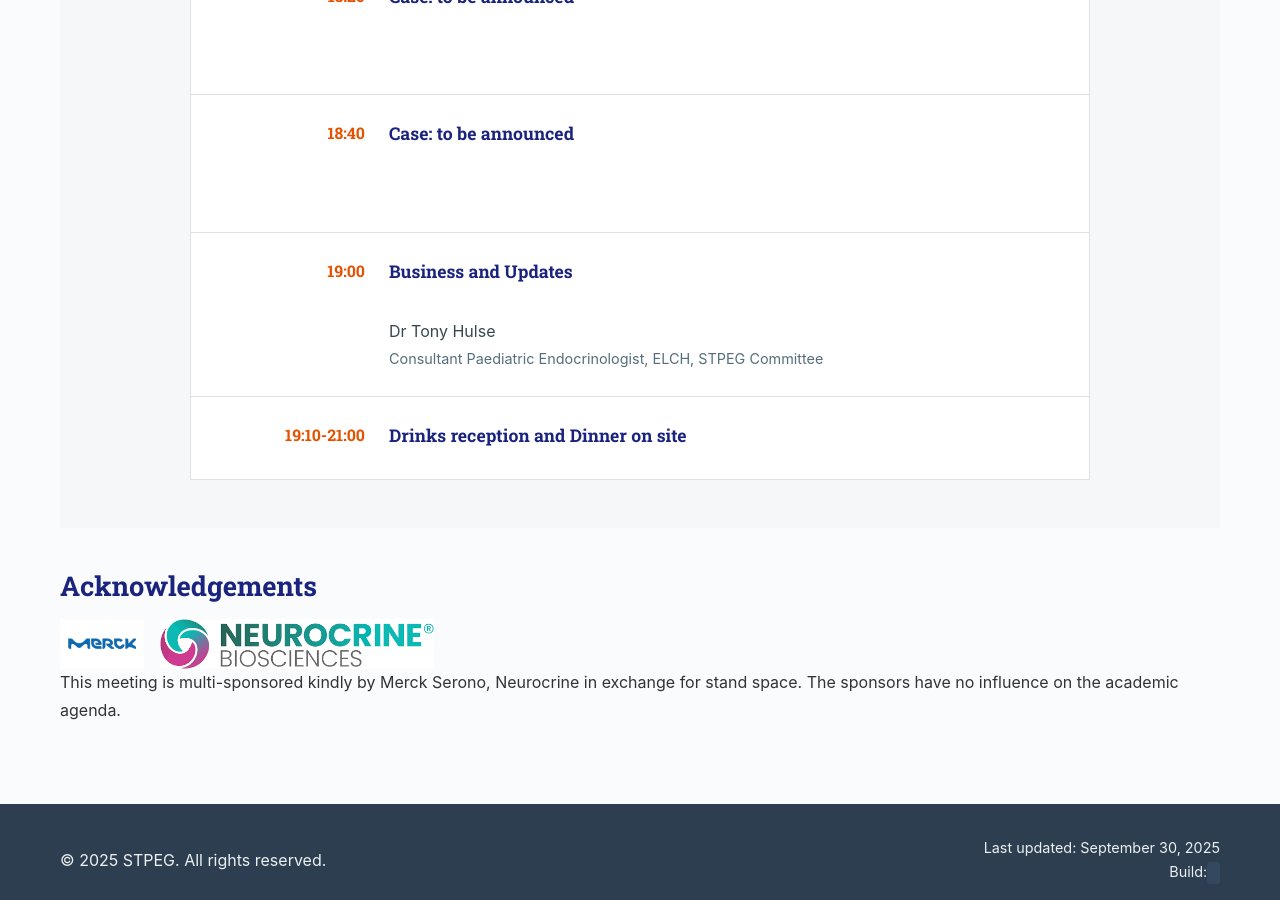
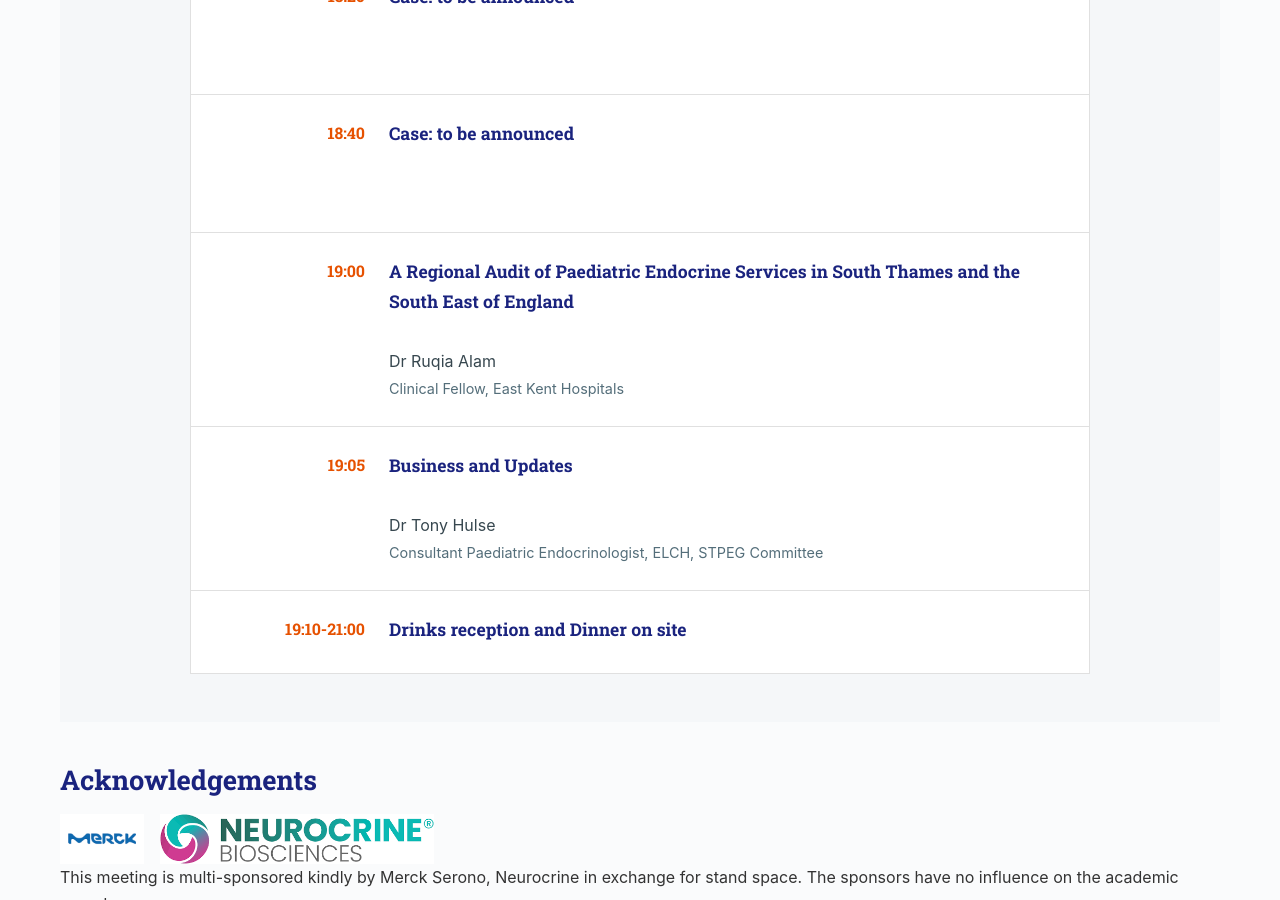
Before and after one commit to eatyourpeas/stpeg, a Jekyll site: the page built from _events/autumn-2025.md, in a window 1280 px wide and 900 px high, scrolled down 2880 px. Built offline with Jekyll 4.4.1, drawn with Linux system fonts in a browser that asks for light colours.

Commit message:
add ruqia

```diff
--- a/Gemfile
+++ b/Gemfile
@@ -13,6 +13,7 @@ gem "webrick"
 group :jekyll_plugins do
   gem "jekyll-feed", "~> 0.12"
   gem "jekyll-sitemap"
+  gem "ruby-lsp"
 end
 
 # Windows and JRuby does not include zoneinfo files, so bundle the tzinfo-data gem
--- a/_events/autumn-2025.md
+++ b/_events/autumn-2025.md
@@ -51,6 +51,10 @@ schedule:
     speaker: ""
     description: ""
   - time: "19:00"
+    title: "A Regional Audit of Paediatric Endocrine Services in South Thames and the South East of England"
+    speaker: "Dr Ruqia Alam"
+    description: "Clinical Fellow, East Kent Hospitals"
+  - time: "19:05"
     title: "Business and Updates"
     speaker: "Dr Tony Hulse"
     description: "Consultant Paediatric Endocrinologist, ELCH, STPEG Committee"
```
